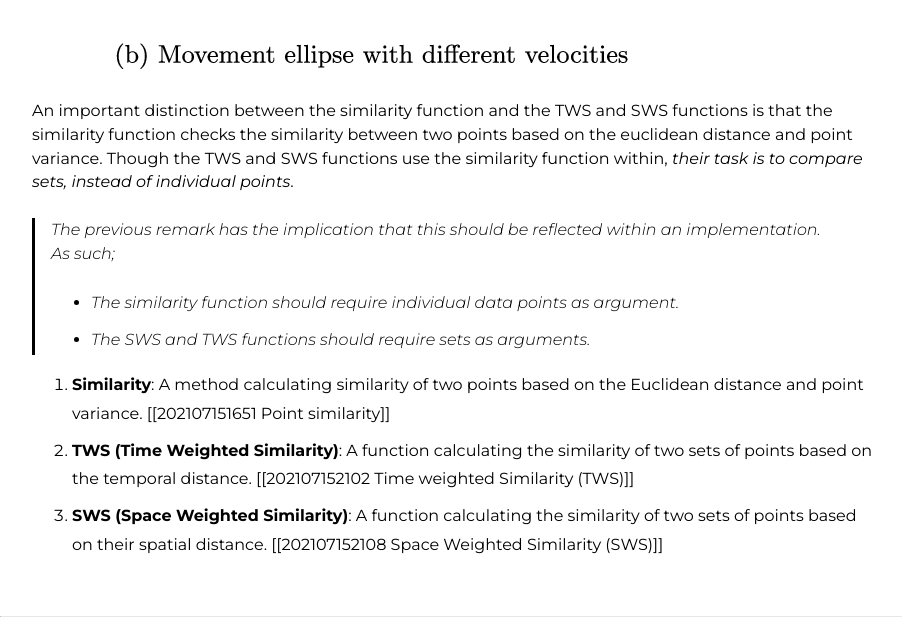
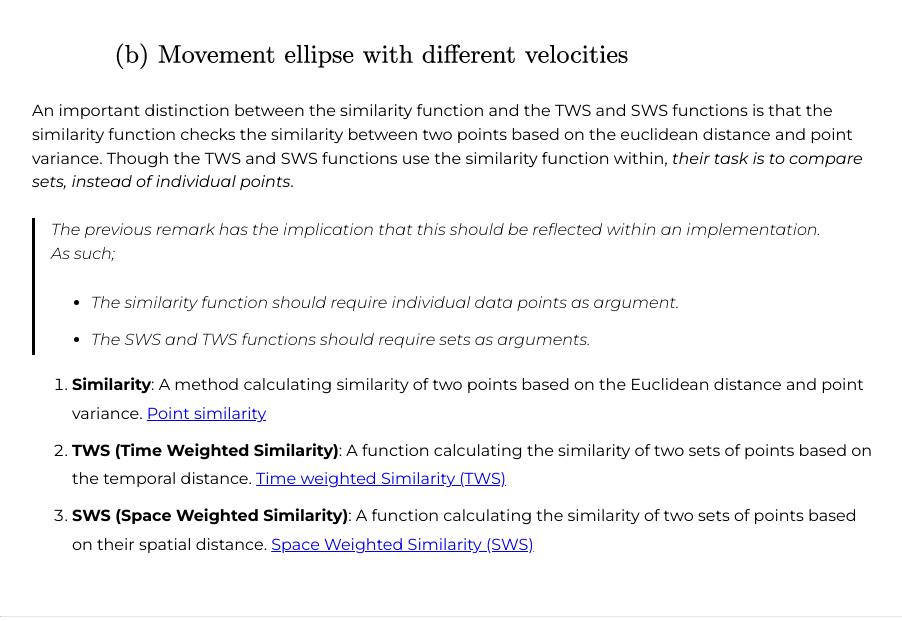
Before and after one commit to corstian/digital-garden, a Jekyll site: the page built from notes/software/algorithms/spatiotemporal-trajectory-matching/index.md, in a window 1280 px wide and 900 px high, scrolled down 1895 px, cut to the strip 0-621 px from the top of the window. Shown: the whole strip, without its empty margins (0-902 px from the left). Built offline with Jekyll 4.4.1, drawn with Linux system fonts in a browser that asks for light colours.

Commit message:
Update links

```diff
--- a/notes/software/algorithms/spatiotemporal-trajectory-matching/index.md
+++ b/notes/software/algorithms/spatiotemporal-trajectory-matching/index.md
@@ -26,8 +26,8 @@ An important distinction between the similarity function and the TWS and SWS fun
 > - The SWS and TWS functions should require sets as arguments.
 
 1. **Similarity**:
-	A method calculating similarity of two points based on the Euclidean distance and point variance. [[202107151651 Point similarity]]
+	A method calculating similarity of two points based on the Euclidean distance and point variance. [Point similarity](./point-similarity)
 1. **TWS (Time Weighted Similarity)**:
-	A function calculating the similarity of two sets of points based on the temporal distance. [[202107152102 Time weighted Similarity (TWS)]]
+	A function calculating the similarity of two sets of points based on the temporal distance. [Time weighted Similarity (TWS)](./time-weighted-similarity)
 3. **SWS (Space Weighted Similarity)**:
-	A function calculating the similarity of two sets of points based on their spatial distance. [[202107152108 Space Weighted Similarity (SWS)]]
+	A function calculating the similarity of two sets of points based on their spatial distance. [Space Weighted Similarity (SWS)](./space-weighted-similarity)
```
